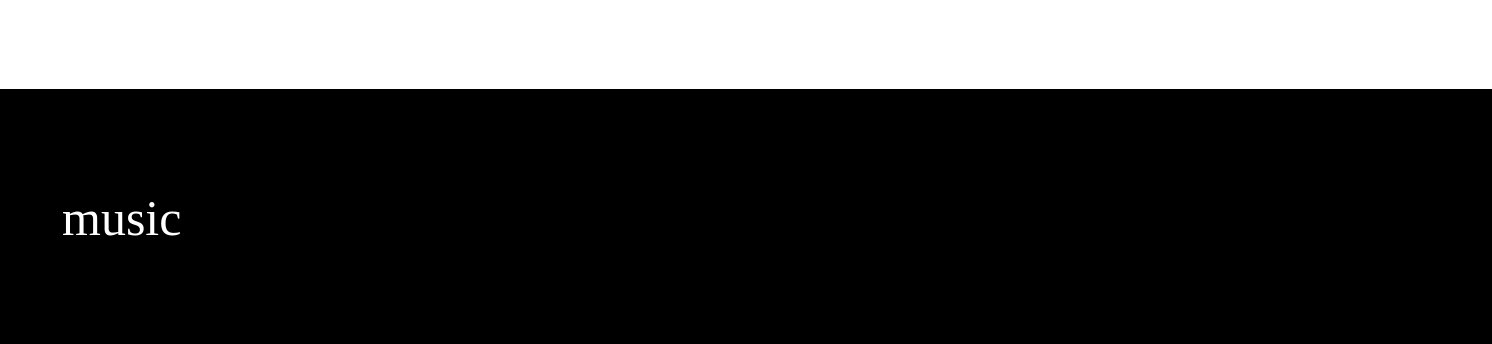
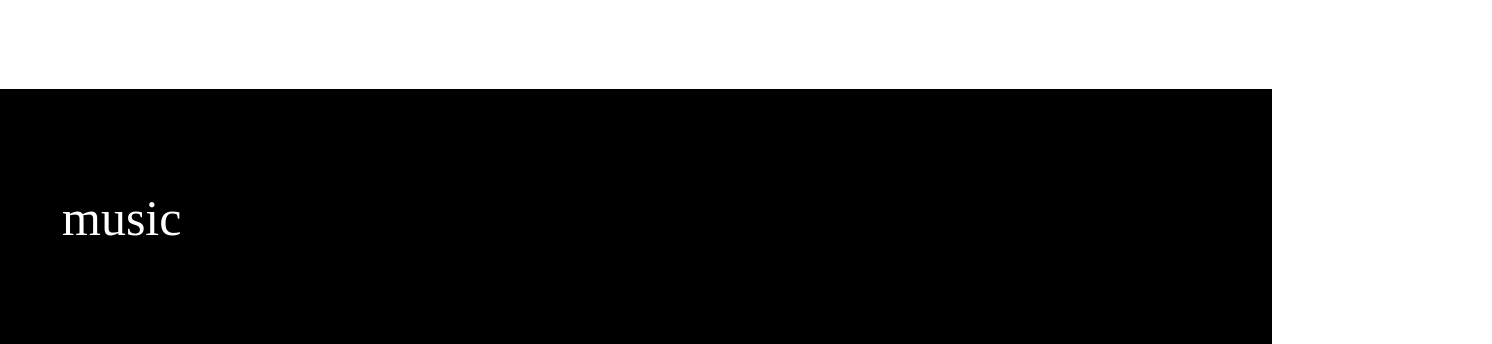
Before and after one commit to Leehomin11/KENSHI_WEB, a plain HTML site: page index.html in a window 1280 px wide. Shown: the part 1073-1417 px from the top of the page, 1492 px wide, since content can reach past the window. Drawn offline with nearby package versions, Linux system fonts and the light colour scheme.

Commit message:
Update main.css

```diff
--- a/main.css
+++ b/main.css
@@ -128,7 +128,7 @@ span:hover {
 }
 .black_back {
   background-color: black;
-  width: 1500px;
+  max-width: 100%;
   height: 1800px;
   margin-top: 10px;
   margin-left: -8px;
```
